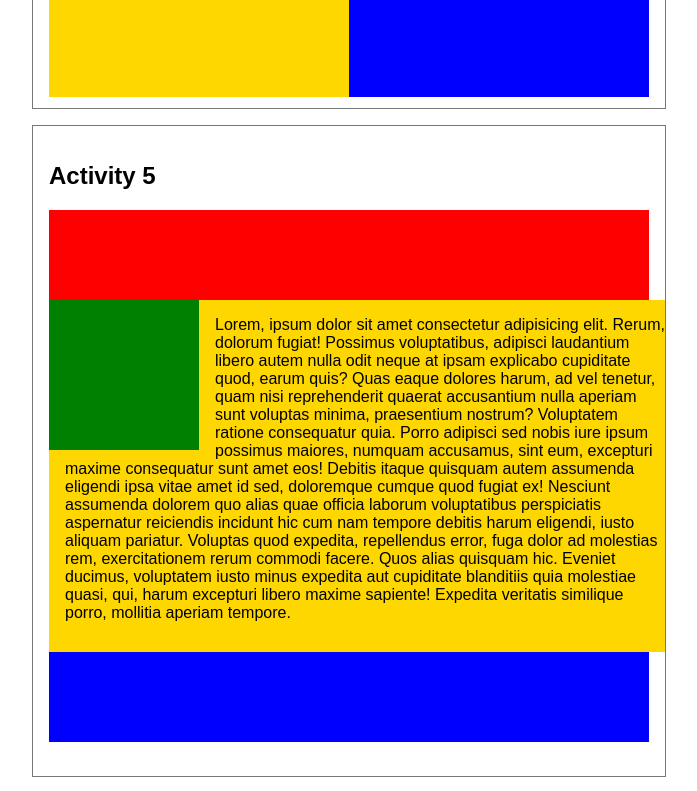
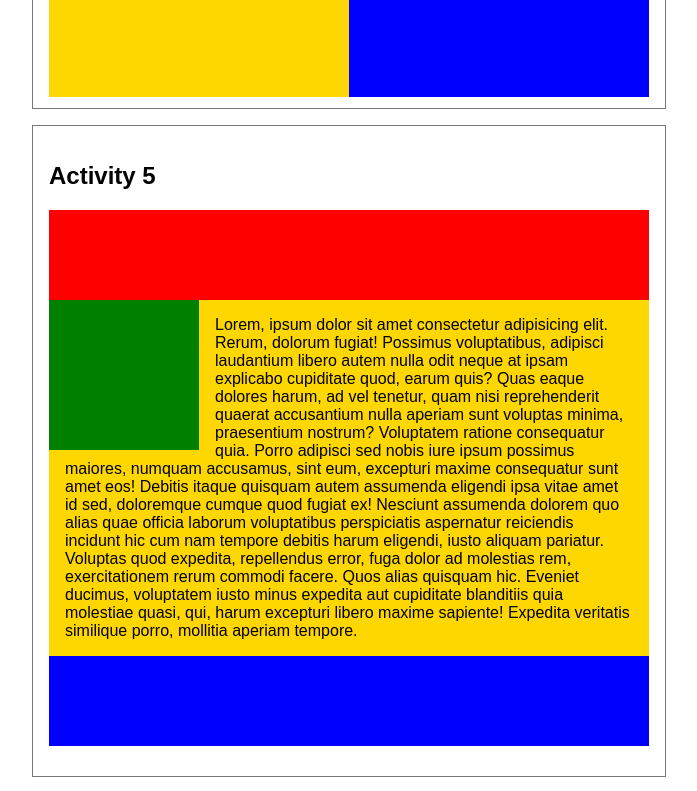
Before and after one commit to Jaz007-Z/wdd130, a plain HTML site: page week6/index.html in a window 1280 px wide. Shown: the part 2441-3232 px from the top of the page, without its empty margins (291-988 px from the left). Drawn offline with Linux system fonts and the light colour scheme.

Commit message:
wk6 final

```diff
--- a/week6/CSS/pos.css
+++ b/week6/CSS/pos.css
@@ -167,8 +167,8 @@ overlapping squares */
     /* Get green to have space form text */
   }
   .yellow5 {
-    width: 100%; /*better way to do it*/
-    height: 320px;
+    /* width: 100%; /* better way to do it */
+    /* height: 330px; */
     background-color: gold;
     /* align-content: center;
     justify-content: center; */
@@ -238,3 +238,48 @@ overlapping squares */
   .title {
     background-color: #ddd;
   }
+
+  /*
+  ☝️ Changing a folder or file name can be challenging in git because the default setting in git ignores case. For example, you might have named a folder CSS by mistake and need to change it to the standard name of lowercase css.
+You can use a git command in the command line to change it:
+
+git mv -f CSS css
+where CSS is the old file name and css is the new file name.
+
+You can also set the git config to not ignore case using:
+git config core.ignorecase false
+How to change case sensative issue on git
+
+  */
+  /* Teacher solution to number 6
+  content6 {
+  display: grid;
+}
+
+.red6 {
+  background-color: red;
+  grid-column: 1/5;
+  grid-row: 1/3;
+}
+
+.green6 {
+  background-color: green;
+  grid-column: 1/3;
+  grid-row: 5/7;
+  z-index: 1;
+}
+
+.gold6 {
+  background-color: gold;
+  grid-column: 5/7;
+  grid-row: 3/7;
+  z-index: 1;
+}
+
+.blue6 {
+  background-color: blue;
+  grid-column: 2/6;
+  grid-row: 2/6;
+}
+
+  */
```
